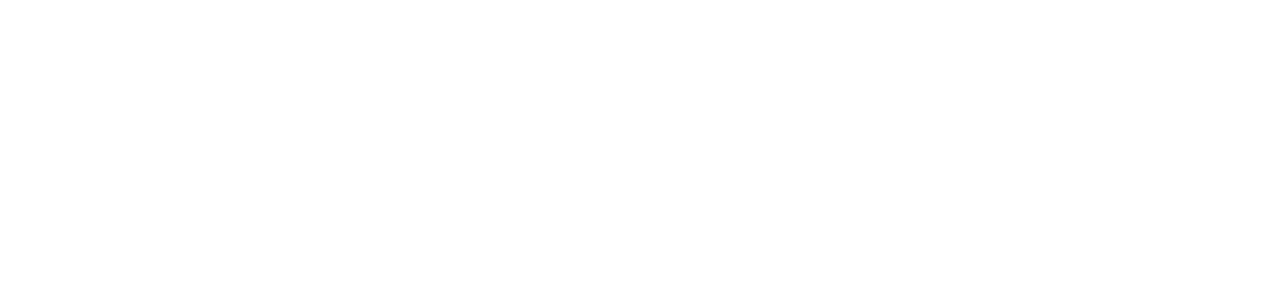
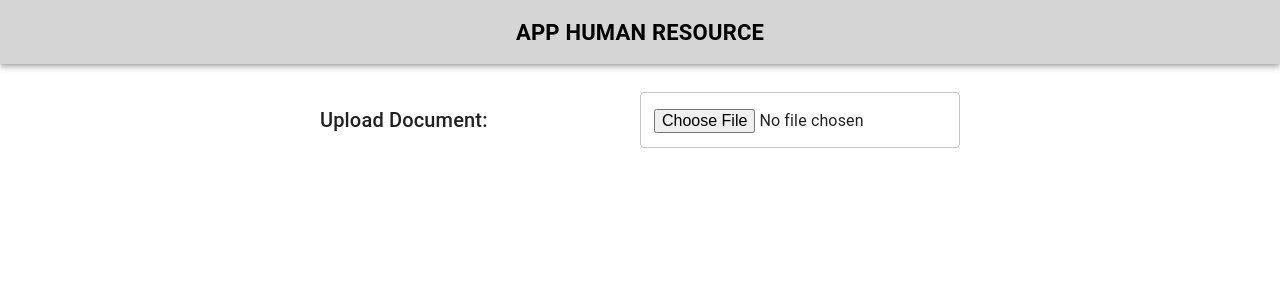
Before and after one commit to romesh97/Coding-Challenges, a React (Create React App) app in the folder Challenge1/AppHumanResources-Frontend/: page /home/file-upload in a window 1280 px wide. Before the commit this address had no page. Shown: the top 300 px of the page. Built offline with nearby package versions, Linux system fonts and the light colour scheme.

Commit message:
routings adjusted / file upload textfield added

```diff
--- a/Challenge1/AppHumanResources-Frontend/src/pages/human-resource/Initial.tsx
+++ b/Challenge1/AppHumanResources-Frontend/src/pages/human-resource/Initial.tsx
@@ -1,5 +1,5 @@
 // material
-import { Box, Typography } from "@mui/material";
+import { Box, Typography, Grid, TextField } from "@mui/material";
 import Header from "../../layouts/Header";
 
 // ----------------------------------------------------------------------
@@ -9,14 +9,30 @@
     <>
       <Box>
         <Header />
-        <Box sx={{ px: "20px", pb: 4, pt: 2.5 }}>
-          <Typography variant="h3" gutterBottom>
-            내 차 시세를 알아볼까요?
-          </Typography>
-          <Typography variant="body1" sx={{ color: "#858794" }}>
-            님의 차량번호를 알려주세요
-          </Typography>
-        </Box>
+        <Grid container sx={{ px: { md: "20em", sm: "3em", xs: "2em" } }}>
+          <Grid item sm={6} xs={12}>
+            <Typography
+              variant="h6"
+              sx={{
+                pt: "40px",
+              }}
+            >
+              Upload Document:
+            </Typography>
+          </Grid>
+          <Grid item sm={6} xs={12}>
+            <TextField
+              margin="normal"
+              required
+              fullWidth
+              name="receiptFile"
+              type="file"
+              // onChange={changeHandler}
+              // inputProps={{ accept: "image/*" }}
+              sx={{ pt: 1.5 }}
+            />
+          </Grid>
+        </Grid>
       </Box>
     </>
   );
```
Also changed, not shown: Challenge1/AppHumanResources-Frontend/src/routes/index.tsx (+4 -4 lines).
